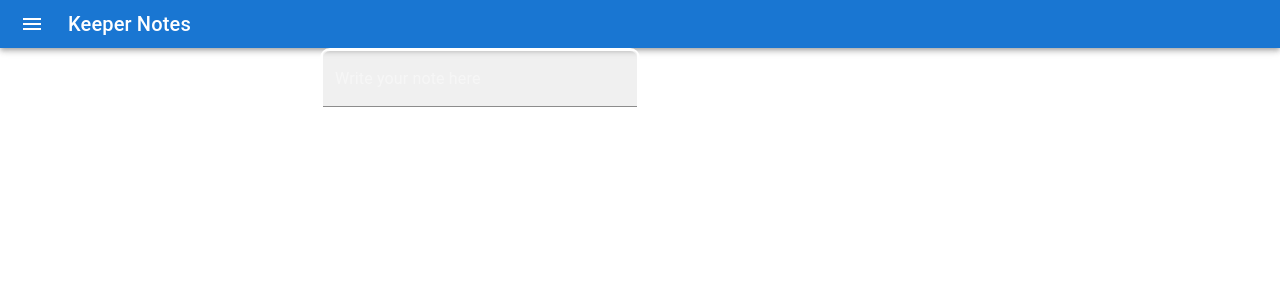
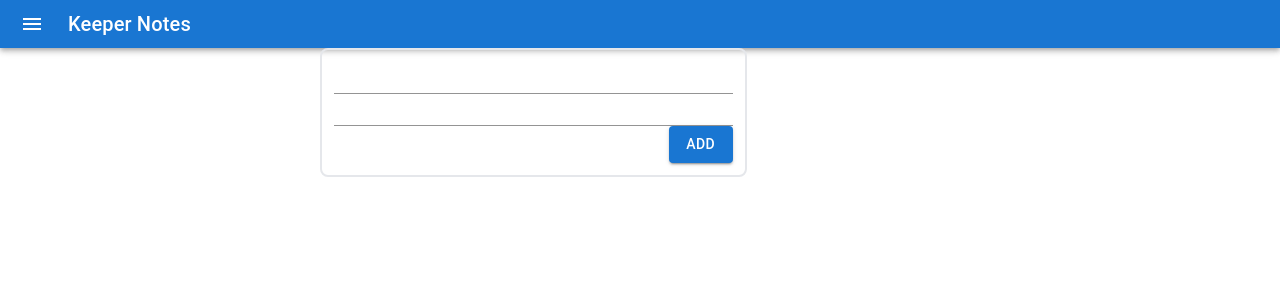
Before and after one commit to andredespouys/next-app-notes, a Next.js app: page / in a window 1280 px wide. Shown: the top 300 px of the page. Built offline with nearby package versions, Linux system fonts and the light colour scheme.

Commit message:
Update. Add full design and icons

```diff
--- a/src/components/App.tsx
+++ b/src/components/App.tsx
@@ -34,10 +34,10 @@ function App() {
       }
 
   return (
-      <main className="h-full" onClick={hideDivs}>
+    <main className="h-full" onClick={hideDivs}>
       <Nav/>
       <InputArea onAdd={addNote} showDivs={show} letDivShow={showDiv}/>
-      <div className="bg-red-500 w-full ">
+      <div className=" w-5/6 mx-auto">
         <ul className="flex space-x-4 ">
             {notes.map((note:any,index:any) =>
             // console.log(note[index])
--- a/src/components/Button.tsx
+++ b/src/components/Button.tsx
@@ -1,5 +1,8 @@
-export default function Button (props:any){
-    return <button className={props.show ? "block" : "hidden"} onClick={props.onclick }>
-    <span>{props.type}</span>
-  </button>
+import Button from '@mui/material/Button';
+
+export default function ButtonAdd (props:any){
+    return (
+      <Button variant="contained" onClick={props.onclick }
+       className={props.show ? "block" : "hidden"} >{props.type}</Button>
+    )
 }
--- a/src/components/Input.tsx
+++ b/src/components/Input.tsx
@@ -1,5 +1,19 @@
+import TextField from '@mui/material/TextField';
+
 export default function Input(props:any){
     return (
-        <input className={props.show ? "block" : "hidden"} value={props.value} onChange={props.onChange} name={props.name} type={props.type} placeholder="Title"/>
-    )
+        <TextField
+            sx={{ input: { color: 'white' }}}
+              className={props.show ? "block" : "hidden"}
+              value={props.value}
+              onChange={props.onChange}
+              name={props.name}
+              type={props.type}
+              fullWidth
+              id="fullWidth"
+
+              placeholder="Title"
+              variant="standard"
+            />
+        )
 }
--- a/src/components/InputArea.tsx
+++ b/src/components/InputArea.tsx
@@ -1,9 +1,8 @@
-import Button from "./Button";
+import ButtonAdd from "./Button";
 import Input from "./Input";
 import { useState } from "react";
 import TextArea from "./TextArea";
 import Stack from '@mui/material/Stack';
-
 
 export default function InputArea(props:any){
 
@@ -41,16 +40,19 @@ export default function InputArea(props:any){
     return(
         <Stack
         component="form"
-        className="w-3/6 mx-auto text-center align-middle justify-center"
+        className="w-3/6 mx-auto text-center align-middle "
         spacing={2}
         noValidate
         autoComplete="off">
-        <div onClick={props.letDivShow} className="w-3/6 my-10 text-white mx-auto flex flex-col">
+        <div onClick={props.letDivShow} className="w-4/6 my-10 mx-auto flex flex-col border-2 rounded-lg p-3">
 
             <Input show={props.showDivs} onChange= {manageChange} value={note.title} name="title" placeholder="Note© title" type="text"/>
             <TextArea onChange= {manageChange} value={note.text} name="text"  />
-            <Button show={props.showDivs} type="Add" onclick= {addNote}  />
-        </div>
+            <div className="grid justify-items-end	w-full">
+            <ButtonAdd className="w-3/6 bg-inherit" show={props.showDivs} type="Add" onclick= {addNote}  />
+             </div>
+            </div>
+
         </Stack>
     )
 }
--- a/src/components/Note.tsx
+++ b/src/components/Note.tsx
@@ -1,4 +1,6 @@
-import Button from '@mui/material/Button';
+import IconButton from '@mui/material/IconButton';
+import Stack from '@mui/material/Stack';
+import DeleteIcon from '@mui/icons-material/Delete';
 
 export default function Note(props:any){
 
@@ -7,11 +9,19 @@ export default function Note(props:any){
     props.onClick(props.id);
   }
     return (
-    <div className='bg-blue-500'>
-      {/* onClick={()=>{props.onClick(props.id) } } */}
+    <div className='border-2  w-1/6 rounded-lg p-3'>
+      <Stack>
         <h3>{props.title}</h3>
         <p>{props.text}</p>
-        <Button variant="contained" onClick={deleteItem}>Delete note</Button>
+          <div className="grid justify-items-end	w-full">
+            <IconButton color="primary" aria-label="delete" onClick={deleteItem}>
+        <DeleteIcon />
+        </IconButton>
+        </div>
+
+      </Stack>
+      {/* onClick={()=>{props.onClick(props.id) } } */}
+
 
     </div>
     )
--- a/src/components/TextArea.tsx
+++ b/src/components/TextArea.tsx
@@ -3,7 +3,7 @@ import TextField from '@mui/material/TextField';
 export default function TextArea(props:any) {
   return(
     <TextField
-        sx={{ input: { color: 'white' } , border:'solid', borderRadius:'10px'}}
+        sx={{ input: { color: 'white' }}}
         onChange={props.onChange}
         name={props.name}
         value={props.value}
@@ -11,7 +11,7 @@ export default function TextArea(props:any) {
         placeholder="Write your note here"
         fullWidth
         id="fullWidth"
-        variant="filled"
+        variant="standard"
 
       />
 
```
